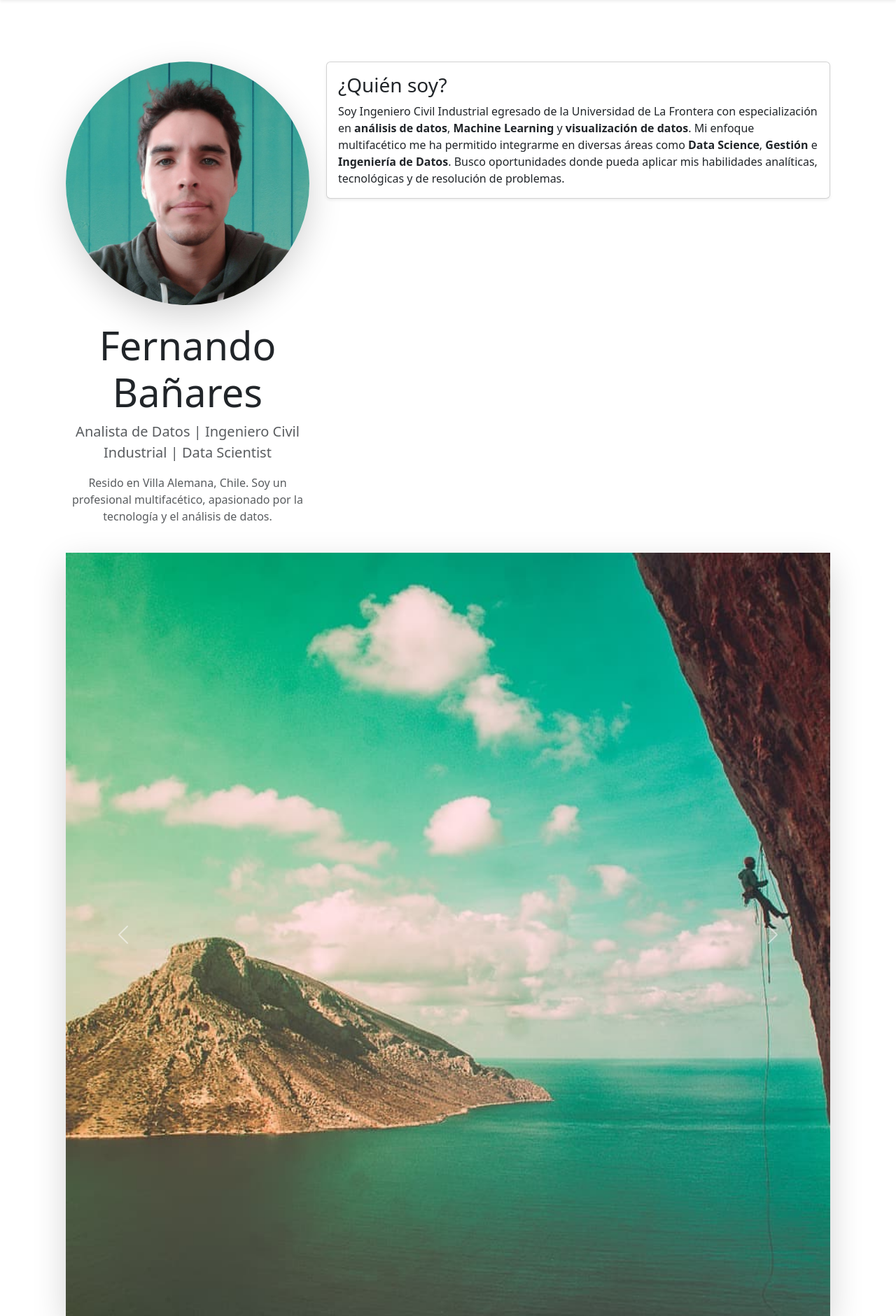
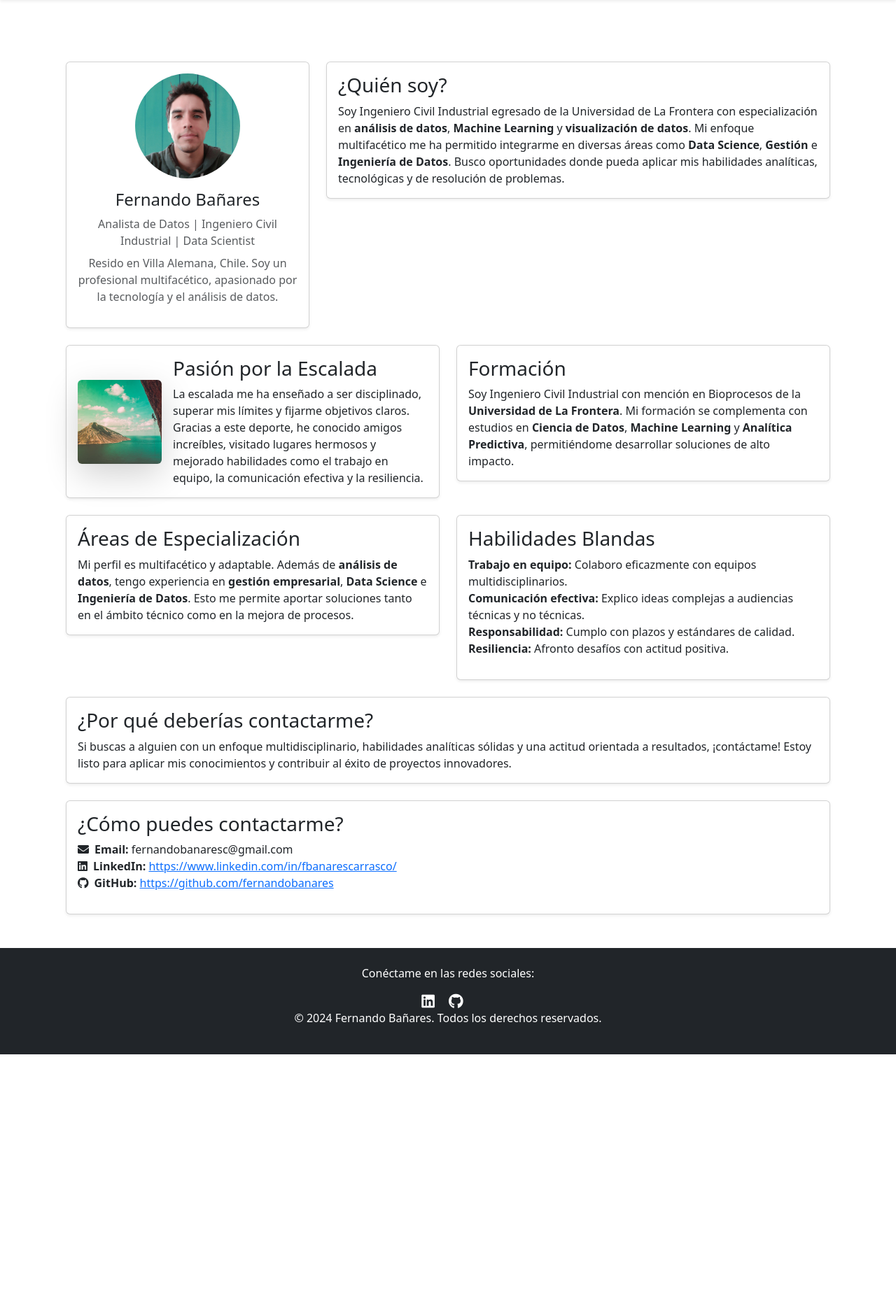
Before and after one commit to fernandobanares/portafolio1, a Django app: page /sobre-mi/ in a window 1280 px wide. Shown: the part 56-1937 px from the top of the page at 70% size. After the commit the page ends 1563 px from the top, so only its background shows below. Run offline with Django 5.2, Linux system fonts and the light colour scheme.

Commit message:
mas mejoras en sobre_mi

```diff
--- a/templates/sobre_mi.html
+++ b/templates/sobre_mi.html
@@ -5,18 +5,22 @@
 
 {% block content %}
 <div class="container my-5">
-    <!-- Foto de perfil y breve introducción -->
-    <div class="row mb-4">
-        <div class="col-lg-4 col-md-12 text-center">
-            <img src="{% static 'images/fernando_banares.jpg' %}" class="img-fluid rounded-circle shadow-lg" alt="Fernando Bañares" style="max-width: 100%; height: auto;">
-            <h1 class="display-4 mt-4">Fernando Bañares</h1>
-            <p class="lead text-muted">Analista de Datos | Ingeniero Civil Industrial | Data Scientist</p>
-            <p class="text-muted">Resido en Villa Alemana, Chile. Soy un profesional multifacético, apasionado por la tecnología y el análisis de datos.</p>
+    <div class="row g-4">
+        <!-- Foto de perfil y breve introducción -->
+        <div class="col-lg-4 col-md-6">
+            <div class="card shadow-sm">
+                <div class="card-body text-center">
+                    <img src="{% static 'images/fernando_banares.jpg' %}" class="img-fluid rounded-circle mb-3" alt="Fernando Bañares" style="max-width: 150px; height: 150px;">
+                    <h1 class="h4">Fernando Bañares</h1>
+                    <p class="text-muted mb-2">Analista de Datos | Ingeniero Civil Industrial | Data Scientist</p>
+                    <p class="text-muted">Resido en Villa Alemana, Chile. Soy un profesional multifacético, apasionado por la tecnología y el análisis de datos.</p>
+                </div>
+            </div>
         </div>
 
-        <!-- Introducción personal -->
-        <div class="col-lg-8 col-md-12">
-            <div class="card shadow-sm mb-4">
+        <!-- ¿Quién soy? -->
+        <div class="col-lg-8 col-md-6">
+            <div class="card shadow-sm">
                 <div class="card-body">
                     <h3 class="card-title">¿Quién soy?</h3>
                     <p class="card-text">
@@ -26,102 +30,75 @@
                 </div>
             </div>
         </div>
-    </div>
 
-    <!-- Carrusel de fotos y/o imágenes -->
-    <div id="imageCarousel" class="carousel slide shadow-lg rounded" data-bs-ride="carousel">
-        <div class="carousel-inner">
-            <div class="carousel-item active">
-                <img src="{% static 'images/escalada.jpg' %}" class="d-block w-100 img-fluid" alt="Escalada en roca">
-            </div>
-            <div class="carousel-item">
-                <img src="{% static 'images/proyecto.jpg' %}" class="d-block w-100 img-fluid" alt="Proyecto de análisis de datos">
-            </div>
-            <div class="carousel-item">
-                <img src="{% static 'images/trabajo.jpg' %}" class="d-block w-100 img-fluid" alt="Trabajo en equipo">
-            </div>
-        </div>
-        <button class="carousel-control-prev" type="button" data-bs-target="#imageCarousel" data-bs-slide="prev">
-            <span class="carousel-control-prev-icon" aria-hidden="true"></span>
-            <span class="visually-hidden">Anterior</span>
-        </button>
-        <button class="carousel-control-next" type="button" data-bs-target="#imageCarousel" data-bs-slide="next">
-            <span class="carousel-control-next-icon" aria-hidden="true"></span>
-            <span class="visually-hidden">Siguiente</span>
-        </button>
-    </div>
-
-    <div class="row">
         <!-- Pasión por la escalada -->
-        <div class="col-lg-6 col-md-12 mb-4">
+        <div class="col-lg-6 col-md-6">
             <div class="card shadow-sm">
                 <div class="card-body d-flex align-items-center">
-                    <div class="me-4">
+                    <img src="{% static 'images/escalada.jpg' %}" class="img-fluid rounded shadow-lg me-3" alt="Escalada en roca" style="max-width: 120px; height: auto;">
+                    <div>
                         <h3 class="card-title">Pasión por la Escalada</h3>
                         <p class="card-text">
-                            La escalada ha sido una de mis pasiones más grandes. Este deporte me ha enseñado a ser disciplinado, a superar mis límites y a fijarme objetivos claros para alcanzarlos. Gracias a este deporte, he conocido muchos amigos y lugares hermosos, lo que ha enriquecido mi vida personal y profesionalmente. La escalada también me ha ayudado a mejorar habilidades blandas como el trabajo en equipo, la comunicación efectiva y la resiliencia.
+                            La escalada me ha enseñado a ser disciplinado, superar mis límites y fijarme objetivos claros. Gracias a este deporte, he conocido amigos increíbles, visitado lugares hermosos y mejorado habilidades como el trabajo en equipo, la comunicación efectiva y la resiliencia.
                         </p>
-                    </div>
-                    <div>
-                        <img src="{% static 'images/escalada.jpg' %}" class="img-fluid rounded shadow-lg" alt="Escalada en roca" style="max-width: 150px; height: auto;">
                     </div>
                 </div>
             </div>
         </div>
 
         <!-- Formación -->
-        <div class="col-lg-6 col-md-12 mb-4">
+        <div class="col-lg-6 col-md-6">
             <div class="card shadow-sm">
                 <div class="card-body">
                     <h3 class="card-title">Formación</h3>
                     <p class="card-text">
-                        Soy Ingeniero Civil Industrial con mención en Bioprocesos de la <strong>Universidad de La Frontera</strong>. Mi formación se complementa con estudios en <strong>Ciencia de Datos</strong>, <strong>Machine Learning</strong> y <strong>Analítica Predictiva</strong>.
+                        Soy Ingeniero Civil Industrial con mención en Bioprocesos de la <strong>Universidad de La Frontera</strong>. Mi formación se complementa con estudios en <strong>Ciencia de Datos</strong>, <strong>Machine Learning</strong> y <strong>Analítica Predictiva</strong>, permitiéndome desarrollar soluciones de alto impacto.
                     </p>
                 </div>
             </div>
         </div>
 
-        <!-- Áreas de especialización -->
-        <div class="col-lg-6 col-md-12 mb-4">
+        <!-- Áreas de Especialización -->
+        <div class="col-lg-6 col-md-6">
             <div class="card shadow-sm">
                 <div class="card-body">
                     <h3 class="card-title">Áreas de Especialización</h3>
                     <p class="card-text">
-                        Mi perfil se caracteriza por ser multifacético y adaptable. Si bien me he especializado en <strong>análisis de datos</strong>, también tengo experiencia en áreas como <strong>gestión empresarial</strong>, <strong>Data Science</strong>, y <strong>Ingeniería de Datos</strong>.
+                        Mi perfil es multifacético y adaptable. Además de <strong>análisis de datos</strong>, tengo experiencia en <strong>gestión empresarial</strong>, <strong>Data Science</strong> e <strong>Ingeniería de Datos</strong>. Esto me permite aportar soluciones tanto en el ámbito técnico como en la mejora de procesos.
                     </p>
                 </div>
             </div>
         </div>
 
         <!-- Habilidades blandas -->
-        <div class="col-lg-6 col-md-12 mb-4">
+        <div class="col-lg-6 col-md-6">
             <div class="card shadow-sm">
                 <div class="card-body">
                     <h3 class="card-title">Habilidades Blandas</h3>
-                    <ul>
-                        <li><strong>Trabajo en equipo:</strong> Colaboro de forma eficaz con equipos multidisciplinarios.</li>
-                        <li><strong>Comunicación efectiva:</strong> Habilidad para explicar ideas complejas a audiencias técnicas y no técnicas.</li>
-                        <li><strong>Responsabilidad y compromiso:</strong> Me enfoco en cumplir con los plazos y expectativas, entregando siempre trabajo de alta calidad.</li>
-                        <li><strong>Resiliencia:</strong> Afronto los desafíos con una actitud positiva y orientada al aprendizaje continuo.</li>
+                    <ul class="list-unstyled">
+                        <li><strong>Trabajo en equipo:</strong> Colaboro eficazmente con equipos multidisciplinarios.</li>
+                        <li><strong>Comunicación efectiva:</strong> Explico ideas complejas a audiencias técnicas y no técnicas.</li>
+                        <li><strong>Responsabilidad:</strong> Cumplo con plazos y estándares de calidad.</li>
+                        <li><strong>Resiliencia:</strong> Afronto desafíos con actitud positiva.</li>
                     </ul>
                 </div>
             </div>
         </div>
 
-        <!-- ¿Por qué deberías contactarme? -->
-        <div class="col-lg-12 mb-4">
+        <!-- ¿Por qué contactarme? -->
+        <div class="col-lg-12">
             <div class="card shadow-sm">
                 <div class="card-body">
                     <h3 class="card-title">¿Por qué deberías contactarme?</h3>
                     <p class="card-text">
-                        Si buscas a alguien con un enfoque multidisciplinario, habilidades analíticas sólidas y una actitud orientada a resultados, ¡no dudes en contactarme! Estoy listo para aplicar mis conocimientos y aprender constantemente para contribuir al éxito de proyectos innovadores.
+                        Si buscas a alguien con un enfoque multidisciplinario, habilidades analíticas sólidas y una actitud orientada a resultados, ¡contáctame! Estoy listo para aplicar mis conocimientos y contribuir al éxito de proyectos innovadores.
                     </p>
                 </div>
             </div>
         </div>
 
-        <!-- ¿Cómo puedes contactarme? -->
-        <div class="col-lg-12 mb-4">
+        <!-- ¿Cómo contactarme? -->
+        <div class="col-lg-12">
             <div class="card shadow-sm">
                 <div class="card-body">
                     <h3 class="card-title">¿Cómo puedes contactarme?</h3>
@@ -133,7 +110,6 @@
                 </div>
             </div>
         </div>
-
     </div>
 </div>
 {% endblock %}
```
